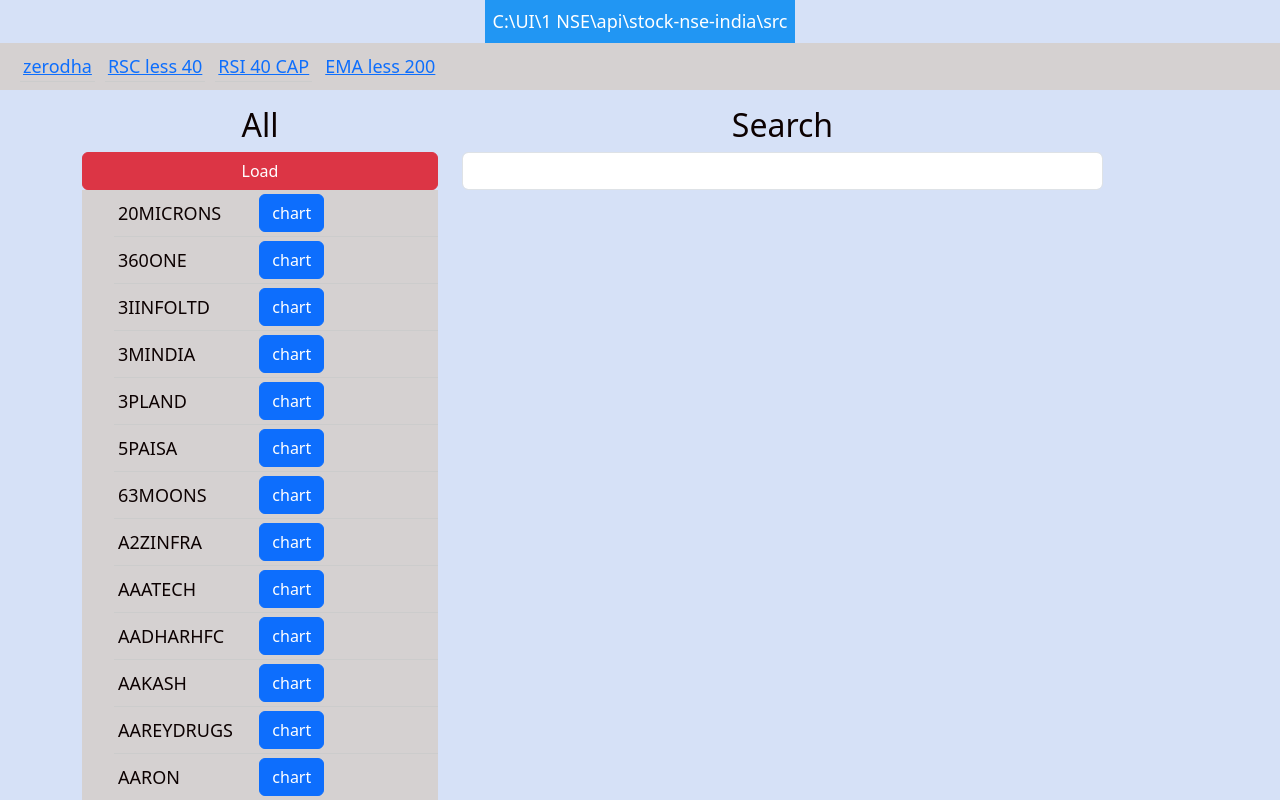
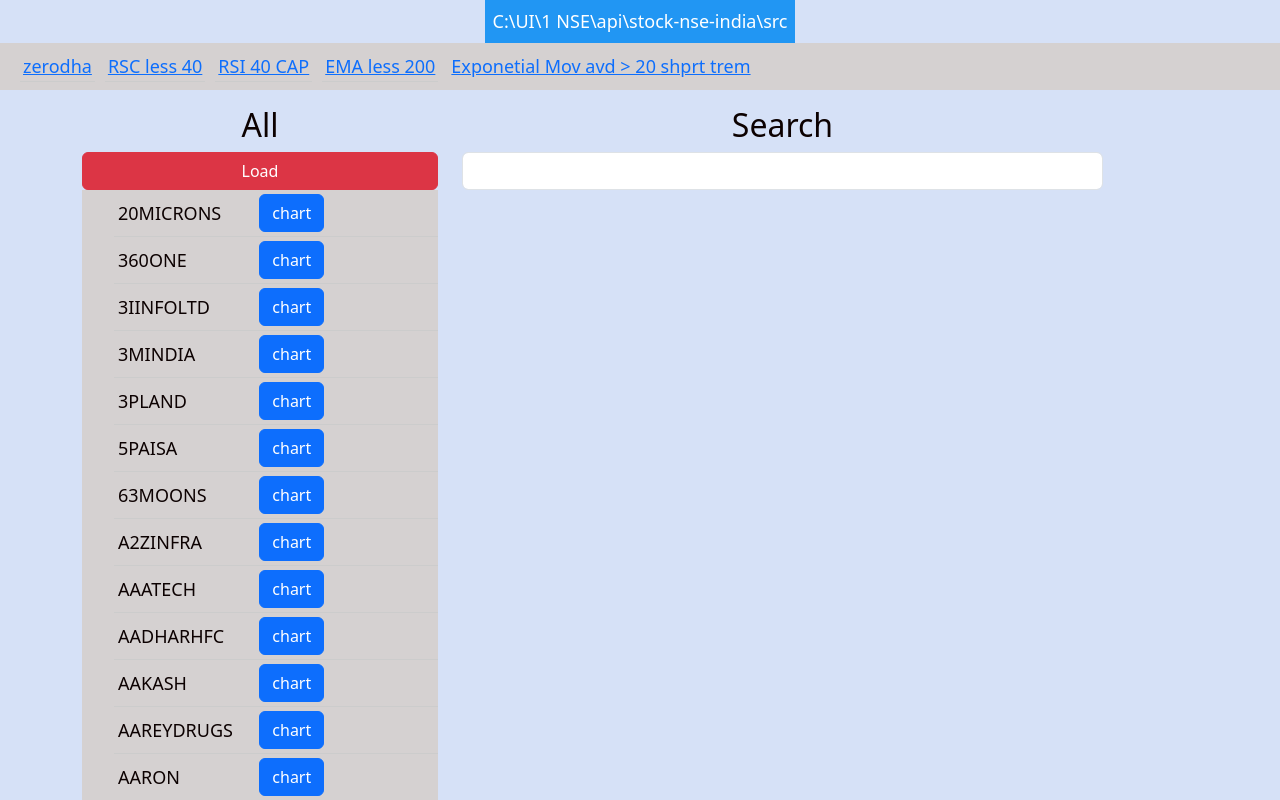
Before and after one commit to ggadekar87/nse, a React (Create React App) app: page / in a window 1280 px wide. Shown: the top 800 px of the page. Built offline with nearby package versions, Linux system fonts and the light colour scheme.

Commit message:
Update MenuBar.js

```diff
--- a/src/components/MenuBar/MenuBar.js
+++ b/src/components/MenuBar/MenuBar.js
@@ -39,6 +39,15 @@ export default function MenuBar() {
             EMA less 200
           </a>
         </li>
+               <li>
+          <a
+            target="_blank"
+            rel="noreferrer"
+            href="https://www.tradingview.com/"
+          >
+            Exponetial Mov avd > 20 shprt trem
+          </a>
+        </li>
       </ul>
     </>
   );
```
